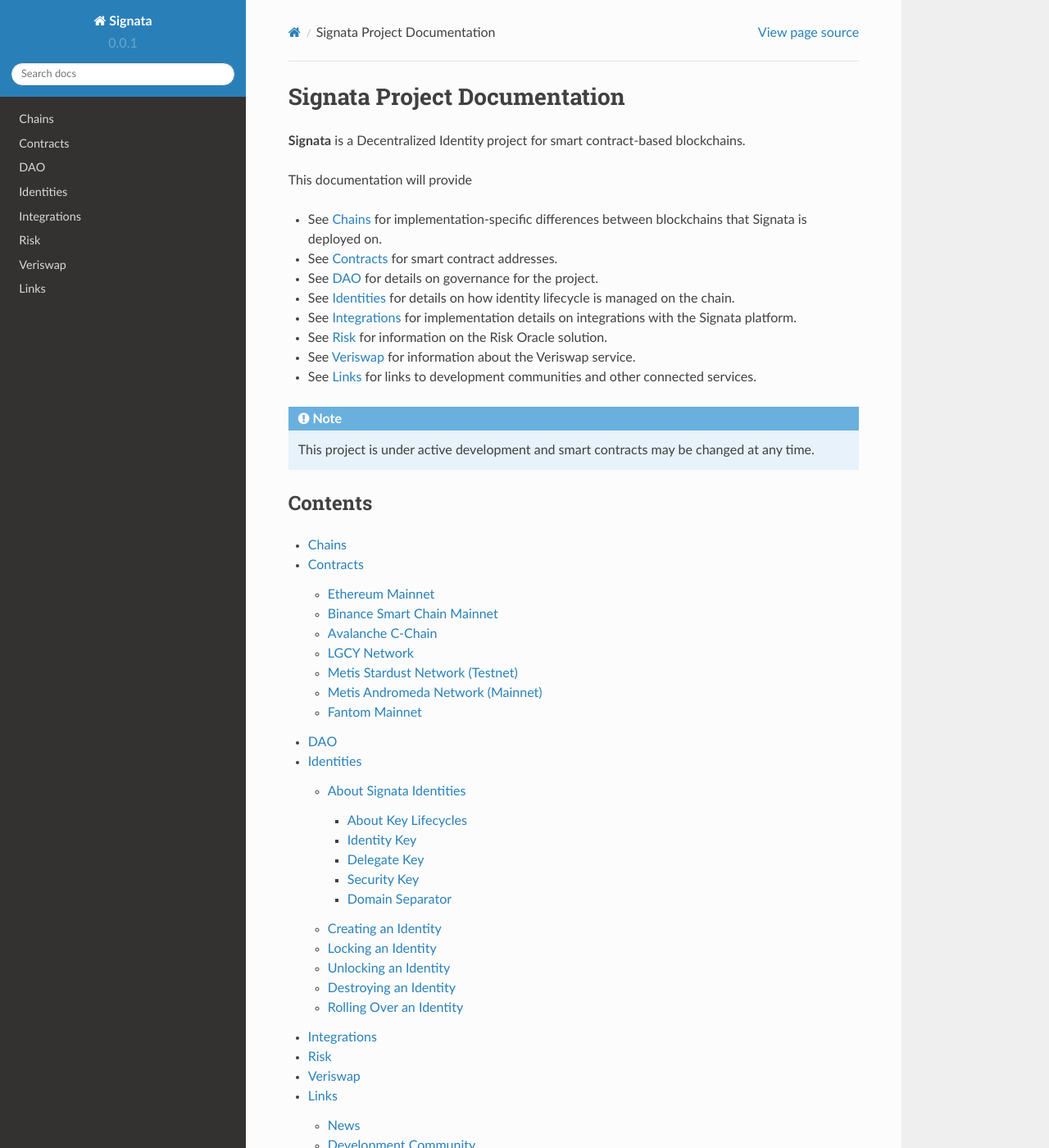
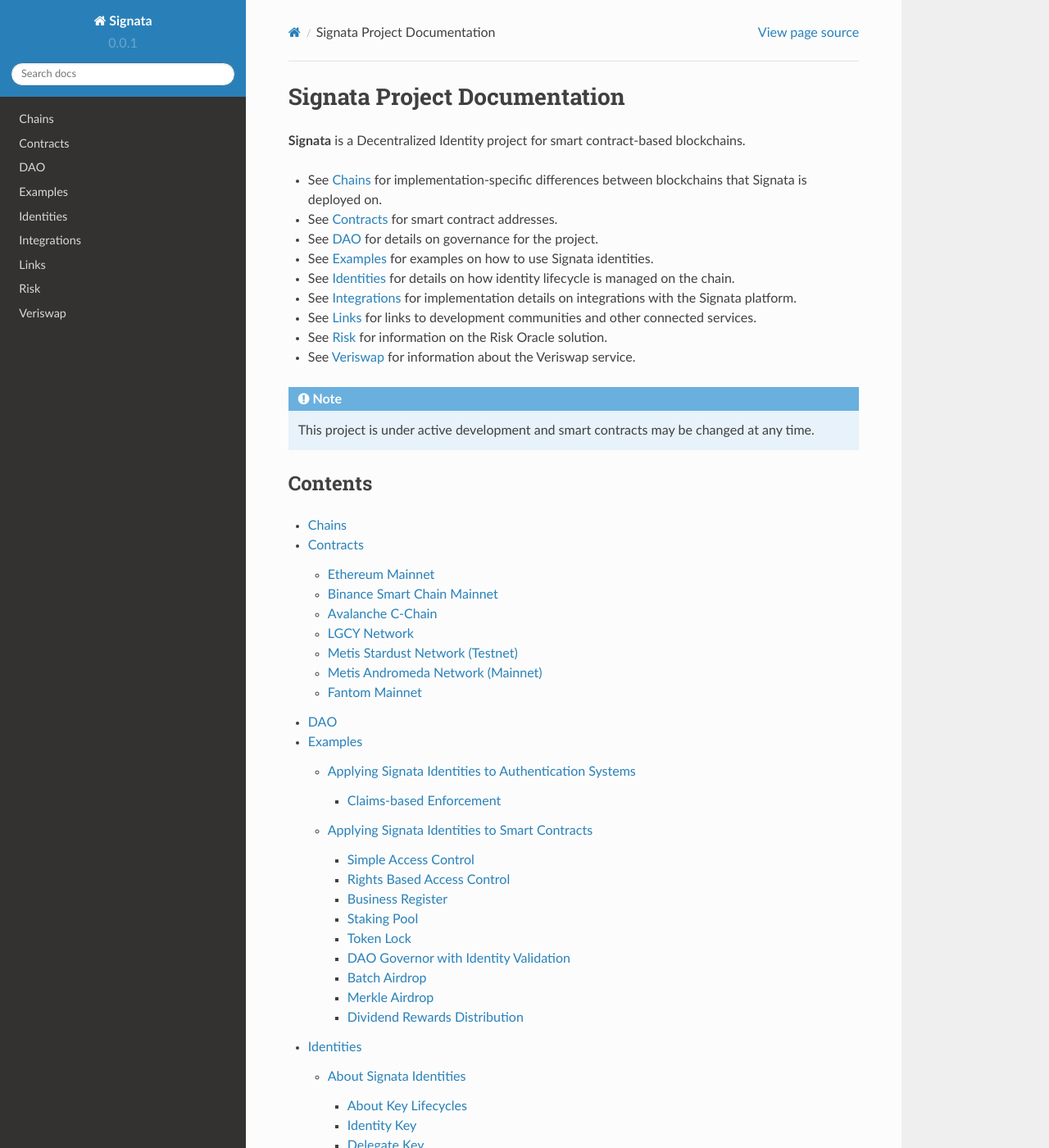
Before and after one commit to cl-tim/signata-docs, a Sphinx documentation site: the page built from docs/source/index.rst, in a window 1280 px wide and 1400 px high. Shown: the whole window at 82% size. Built offline with Sphinx 7.4.7 and the Read the Docs theme 2.0.0, drawn with Linux system fonts in a browser that asks for light colours.

Commit message:
Update index.rst

```diff
--- a/docs/source/index.rst
+++ b/docs/source/index.rst
@@ -4,16 +4,15 @@
 
 **Signata** is a Decentralized Identity project for smart contract-based blockchains.
 
-This documentation will provide
-
 * See :doc:`chains` for implementation-specific differences between blockchains that Signata is deployed on.
 * See :doc:`contracts` for smart contract addresses.
 * See :doc:`dao` for details on governance for the project.
+* See :doc:`examples` for examples on how to use Signata identities.
 * See :doc:`identity` for details on how identity lifecycle is managed on the chain.
 * See :doc:`integrations` for implementation details on integrations with the Signata platform.
+* See :doc:`links` for links to development communities and other connected services.
 * See :doc:`risk` for information on the Risk Oracle solution.
 * See :doc:`veriswap` for information about the Veriswap service.
-* See :doc:`links` for links to development communities and other connected services.
 
 .. note::
 
@@ -27,8 +26,9 @@
    chains
    contracts
    dao
+   examples
    identity
    integrations
+   links
    risk
    veriswap
-   links
```
